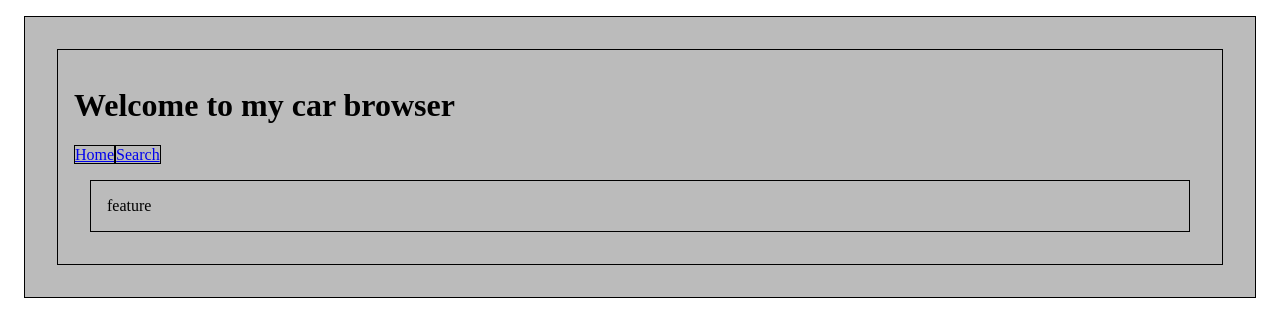
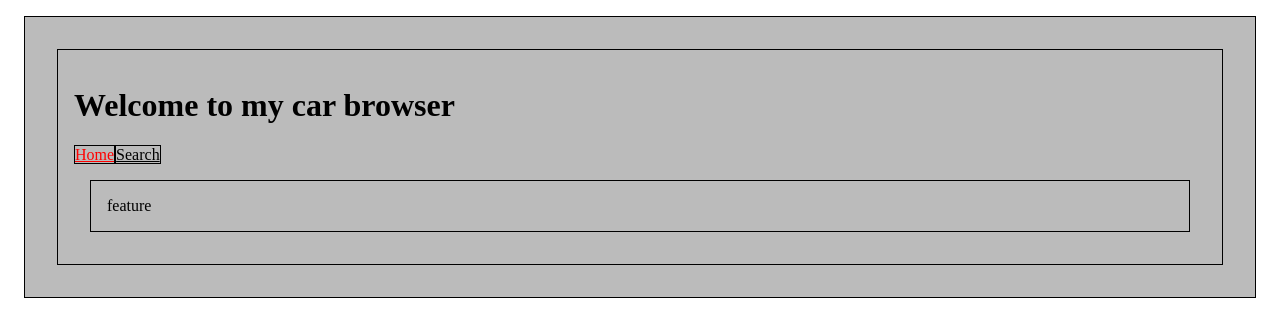
Before and after one commit to dwjohnston/browse-cars, a React (Create React App) app: page / in a window 1280 px wide. Shown: the top 336 px of the page. Built offline with nearby package versions, Linux system fonts and the light colour scheme.

Commit message:
Fix up css config, remove unnessecary nav link

```diff
--- a/package.json
+++ b/package.json
@@ -16,8 +16,8 @@
     "build-js": "react-scripts build",
     "build": "npm-run-all build-css build-js",
     "eject": "react-scripts eject",
-    "build-css": "node-sass-chokidar --include-path ./src --include-path ./node_modules src/ -o src/",
-"watch-css": "npm run build-css && node-sass-chokidar --include-path ./src --include-path ./node_modules src/ -o src/ --watch --recursive"
+    "build-css": "node-sass-chokidar --include-path ./src/components/style --include-path ./node_modules ./src/components/style -o ./src/components/style",
+    "watch-css": "npm run build-css && node-sass-chokidar --include-path ./src/components/style --include-path ./node_modules ./src/components/style -o ./src/components/style --watch --recursive"
 
   }
 }
--- a/src/App.js
+++ b/src/App.js
@@ -1,9 +1,10 @@
 import React, { Component } from 'react';
 import './components/style/App.css';
-import {Switch, Route} from "react-router-dom";
+import './components/style/NavLink.css';
+
+import {Switch, Route, NavLink} from "react-router-dom";
 import Feature from "./components/Feature";
 import Search from "./components/Search";
-import NavLink from './components/NavLink';
 
 class App extends Component {
   render() {
@@ -13,7 +14,7 @@ class App extends Component {
           <h1 className="App-title">Welcome to my car browser</h1>
         </header>
         <nav>
-          <NavLink to="/">Home</NavLink>
+          <NavLink exact={true} to="/">Home</NavLink>
           <NavLink to="/search">Search</NavLink>
         </nav>
 
--- a/src/components/NavLink.js
+++ /dev/null
@@ -1,11 +0,0 @@
-import React, {Component} from 'react';
-import {Link} from 'react-router-dom';
-
-
-import './style/NavLink.css';
-
-export default class NavLink extends Component{
-  render() {
-    return <Link {...this.props} activeClassName="active"/>;
-  }
-}
--- a/src/components/style/NavLink.css
+++ b/src/components/style/NavLink.css
@@ -1,2 +1,5 @@
 nav a {
-  border: solid 1px black; }
+  border: solid 1px black;
+  color: black; }
+  nav a.active {
+    color: red; }
--- a/src/components/style/NavLink.scss
+++ b/src/components/style/NavLink.scss
@@ -1,6 +1,11 @@
-@import 'theme';
+@import 'theme.scss';
 
 
 nav a {
     border: solid 1px black;
+
+    color: black;
+    &.active {
+        color: red;
+    }
 }
```
